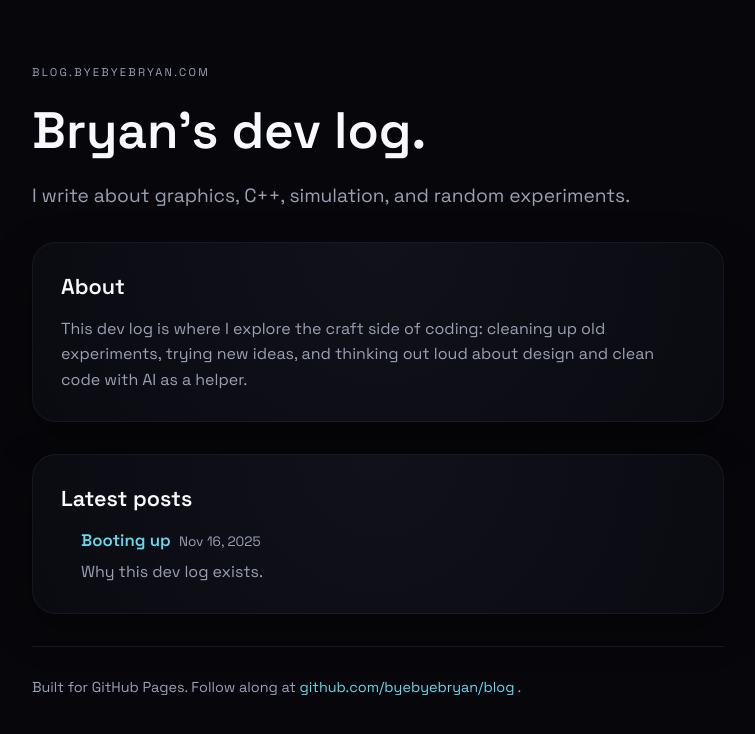
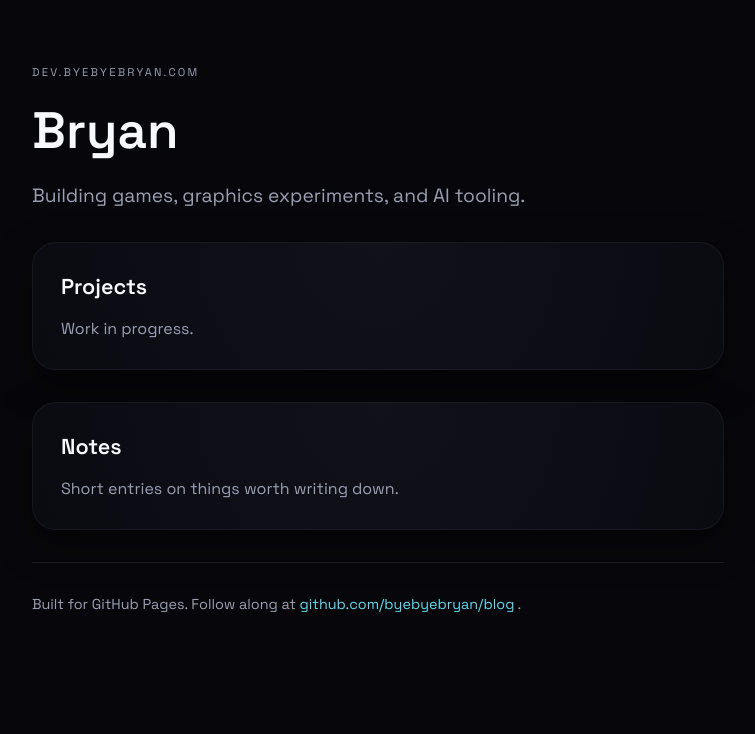
Before and after one commit to byebyebryan/byebyebryan.github.io, a Jekyll site: the page built from index.md, in a window 1280 px wide. Shown: the top 734 px of the page, without its empty margins (262-1017 px from the left). Built offline with Jekyll 4.4.1, drawn with Linux system fonts in a browser that asks for light colours.

Commit message:
Refresh site: migrate to dev.byebyebryan.com, clean slate landing page
Remove old intro post and blog framing. Switch domain to dev.byebyebryan.com
and restructure as a project + notes page.

Co-Authored-By: Claude Sonnet 4.6 <noreply@anthropic.com>

```diff
--- a/_config.yml
+++ b/_config.yml
@@ -1,6 +1,6 @@
-title: Bryan's Dev Log
-description: Notes on graphics, C++, simulation, and random experiments
-url: https://blog.byebyebryan.com
+title: Bryan
+description: Games, graphics, and AI tooling.
+url: https://dev.byebyebryan.com
 baseurl: ""
 github_username: byebyebryan
 
--- a/index.md
+++ b/index.md
@@ -1,12 +1,13 @@
 ---
 layout: home
-title: Bryan's dev log.
-lede: I write about graphics, C++, simulation, and random experiments.
-eyebrow: blog.byebyebryan.com
+title: Bryan
+lede: Building games, graphics experiments, and AI tooling.
+eyebrow: dev.byebyebryan.com
 sections:
-  - title: About
+  - title: Projects
     body: >
-      This dev log is where I explore the craft side of coding:
-      cleaning up old experiments, trying new ideas, and thinking out loud
-      about design and clean code with AI as a helper.
+      Work in progress.
+  - title: Notes
+    body: >
+      Short entries on things worth writing down.
 ---
```
Also changed, not shown: _posts/2025-11-16-hello-world.md (deleted, +0 -28 lines).
